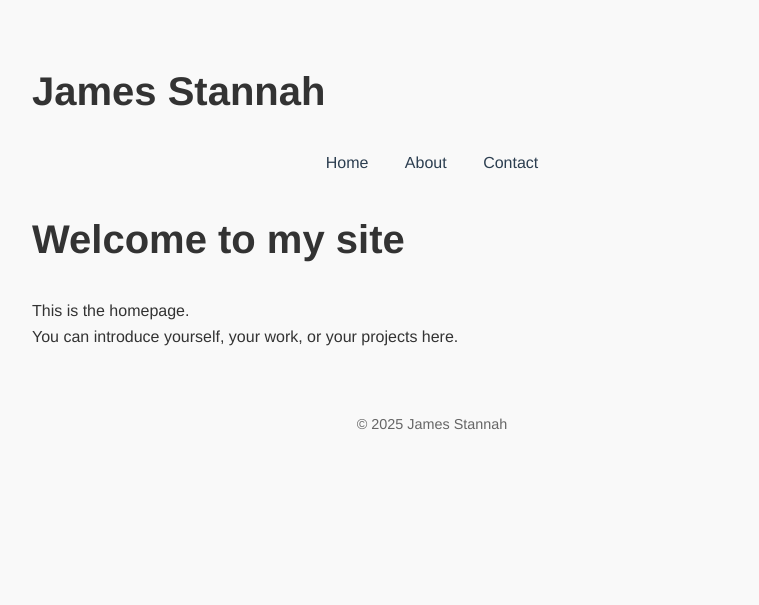
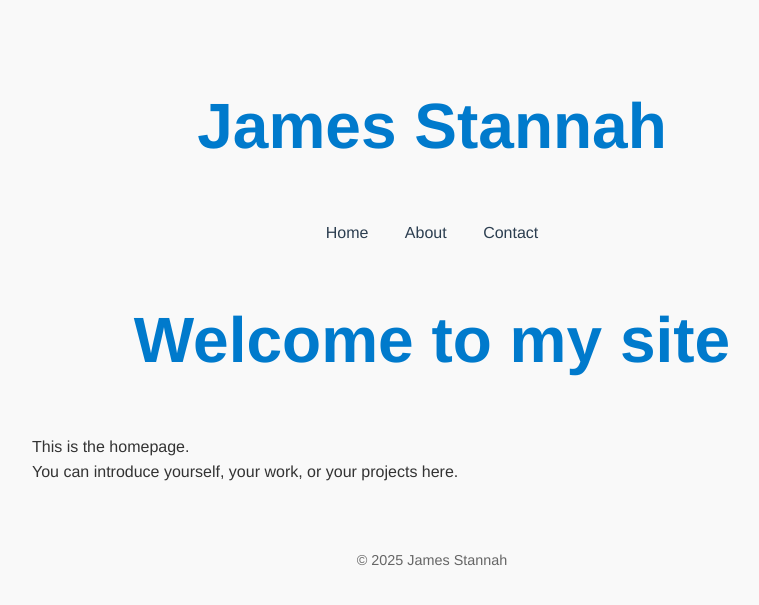
Before and after one commit to jamesstannah/jamesstannah.github.io, a Jekyll site: the page built from index.md, in a window 1280 px wide. Shown: the top 605 px of the page, without its empty margins (208-967 px from the left). Built offline with Jekyll 4.4.1, drawn with Linux system fonts in a browser that asks for light colours.

Commit message:
Update default.html

```diff
--- a/_layouts/default.html
+++ b/_layouts/default.html
@@ -5,7 +5,7 @@
   <title>{{ page.title }}</title>
   <link rel="stylesheet" href="/assets/style.css">
 </head>
-<body>
+<body class="{{ page.title | downcase }}">
   <header>
     <h1>James Stannah</h1>
     <nav>
```
